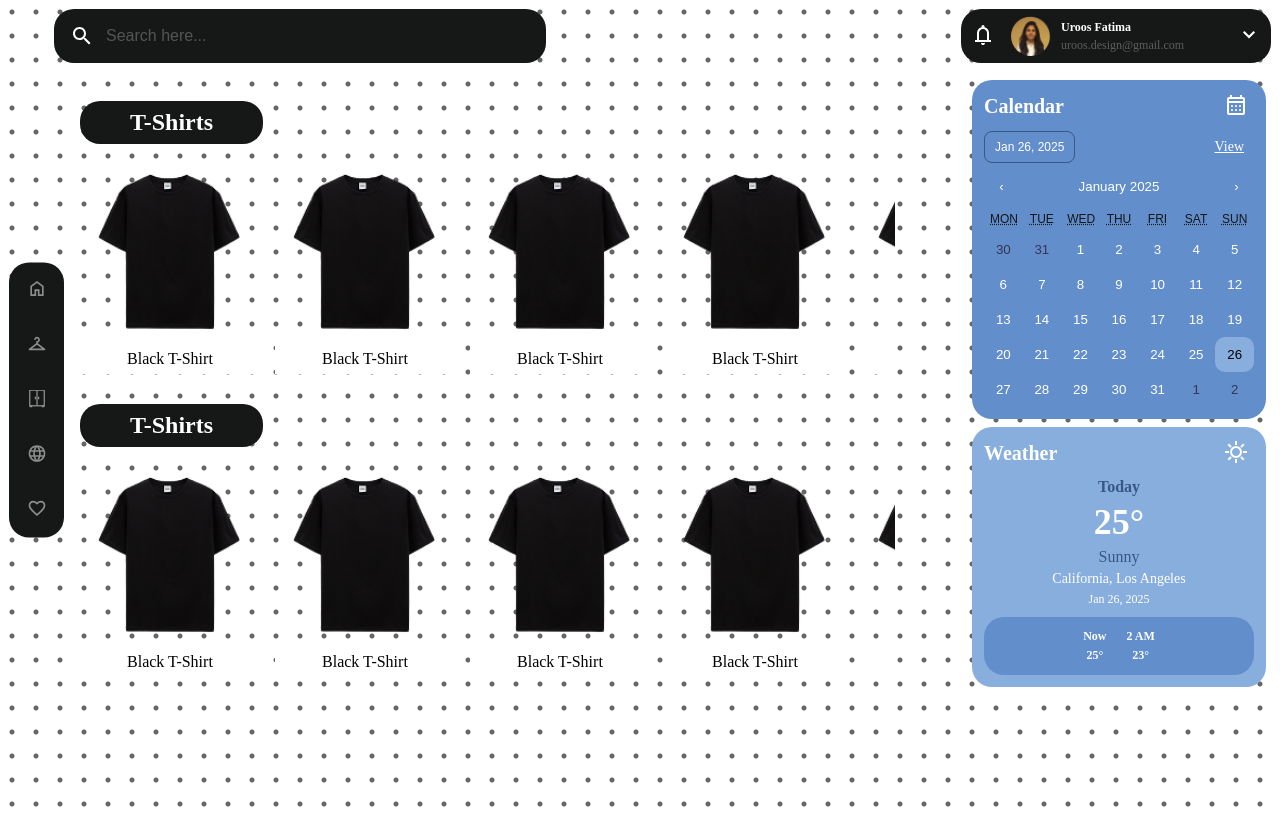
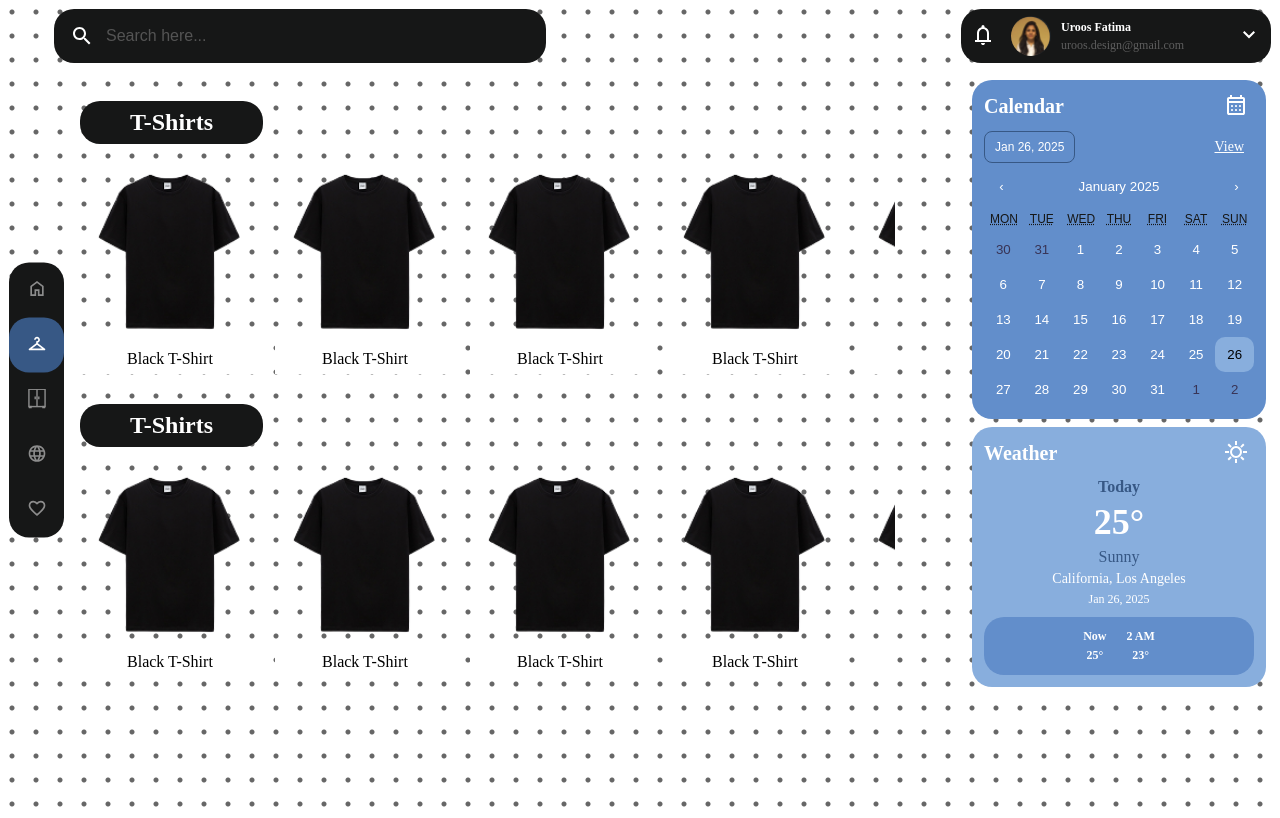
Before and after one commit to Katya-Rotar/my-wardrobe, a Next.js app in the folder frontend/: page /wardrobe in a window 1280 px wide. Built offline with nearby package versions, Linux system fonts and the light colour scheme.

Commit message:
feat(frontend): Enhanced sidebar hover effects and transitions

```diff
--- a/frontend/app/components/header.js
+++ b/frontend/app/components/header.js
@@ -1,47 +1,43 @@
-import Link from "next/link"
-import Image from "next/image"
-import styles from '../styles/Header.module.css'
+"use client";
+
+import Link from "next/link";
+import Image from "next/image";
+import { usePathname } from "next/navigation";
+import styles from "../styles/header.module.css";
 
 const Header = () => {
-   return(
-      <nav className={styles.sidebar}>
-         <div className={`${styles.link} ${styles.home}`}>
-            <Link href={"/"} legacyBehavior>
-               <a>
-                  <Image src="/home.svg" alt="Home" width={20} height={20} />
-               </a>
-            </Link>
-         </div>
-         <div className={styles.link}>
-            <Link href={"/wardrobe"} legacyBehavior>
-               <a>
-                  <Image src="/clothing.svg" alt="Clothing" width={20} height={20} />
-               </a>
-            </Link>
-         </div>
-         <div className={styles.link}>
-            <Link href={"/"} legacyBehavior>
-               <a>
-                  <Image src="/wardrobe.svg" alt="Wardrobe" width={18} height={18} />
-               </a>
-            </Link>
-         </div>
-         <div className={styles.link}>
-            <Link href={"/"} legacyBehavior>
-               <a>
-                  <Image src="/socialNetwork.svg" alt="Social Network" width={20} height={20} />
-               </a>
-            </Link>
-         </div>
-         <div className={styles.link}>
-            <Link href={"/"} legacyBehavior>
-               <a>
-                  <Image src="/liked.svg" alt="Liked" width={20} height={20} />
-               </a>
-            </Link>
-         </div>
-      </nav>
-   )
-}
+  const pathname = usePathname();
 
-export default Header
+  const links = [
+    { href: "/", src: "/home.svg", alt: "Home" },
+    { href: "/wardrobe", src: "/clothing.svg", alt: "Clothing" },
+    { href: "/w", src: "/wardrobe.svg", alt: "Wardrobe" },
+    { href: "/s", src: "/socialNetwork.svg", alt: "Social Network" },
+    { href: "/l", src: "/liked.svg", alt: "Liked" },
+  ];
+
+  return (
+    <nav className={styles.sidebar}>
+      {links.map(({ href, src, alt }) => (
+        <div
+          key={href}
+          className={`${styles.link} ${
+            pathname === href ? styles.active : ""
+          }`}
+        >
+          <Link href={href}>
+            <Image
+              src={src}
+              alt={alt}
+              width={20}
+              height={20}
+              className={pathname === href ? styles.activeSvg : ""}
+            />
+          </Link>
+        </div>
+      ))}
+    </nav>
+  );
+};
+
+export default Header;
--- a/frontend/app/styles/header.module.css
+++ b/frontend/app/styles/header.module.css
@@ -4,13 +4,28 @@
    border-radius: 20px;
    flex-direction: column;
    width: 55px;
+   padding: 0;
 }
 
-.link{
+.link {
    display: flex;
    align-items: center;
    justify-content: center;
    width: 55px;
    height: 55px;
    border-radius: 20px;
+   transition: background-color 0.3s ease-in-out, transform 0.2s ease-in-out;
 }
+
+.link:hover {
+   background: #333;
+}
+
+.active {
+   background: #375885;
+   transition: background-color 0.3s ease-in-out, transform 0.3s ease-in-out;
+}
+
+.activeSvg {
+   filter: brightness(0) saturate(100%) invert(100%);
+ }
```
